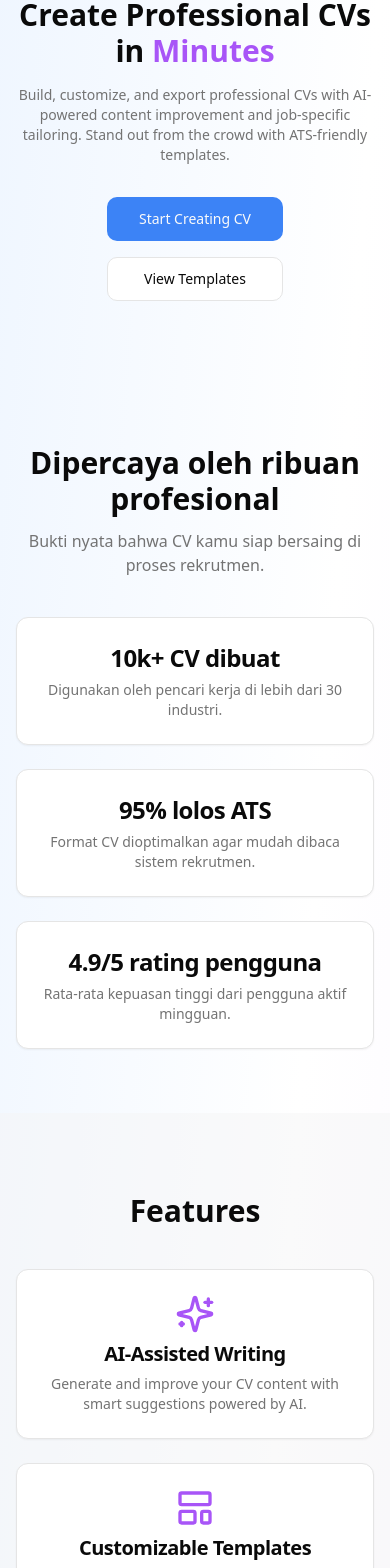
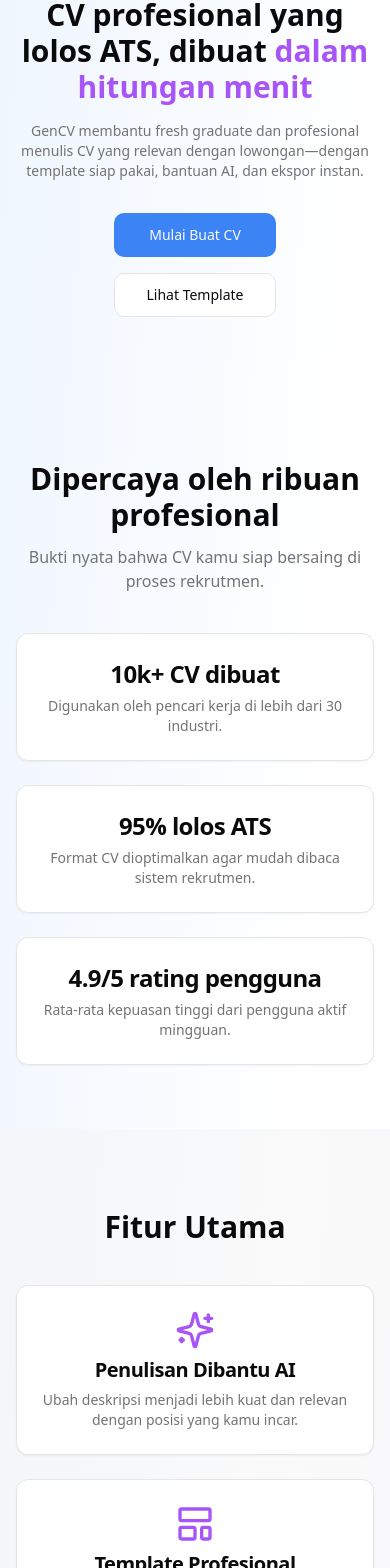
Before and after one commit to Urdemonlord/GenCV, a Next.js app in the folder apps/web/: page / in a window 390 px wide. Shown: the part 160-1728 px from the top of the page. Built offline with nearby package versions, Linux system fonts and the light colour scheme; no server answers.

Commit message:
Update landing page copy variants

```diff
--- a/apps/web/app/components/cta.tsx
+++ b/apps/web/app/components/cta.tsx
@@ -5,17 +5,30 @@ export default function CTA() {
   return (
     <section className="py-20 bg-gradient-to-r from-purple-500 to-indigo-500 text-white">
       <div className="max-w-4xl mx-auto px-4 text-center">
-        <h2 className="text-3xl sm:text-4xl font-bold">Ready to build your CV?</h2>
+        <h2 className="text-3xl sm:text-4xl font-bold">
+          Siap naik level di proses rekrutmen?
+        </h2>
         <p className="mt-4 text-lg">
-          Start creating a professional, job-winning CV in minutes.
+          Buat CV yang lebih rapi, relevan, dan mudah diproses ATS dalam beberapa
+          menit.
         </p>
-        <Button
-          asChild
-          size="lg"
-          className="mt-8 bg-white text-purple-600 hover:bg-gray-100"
-        >
-          <Link href="/builder">Get Started</Link>
-        </Button>
+        <div className="mt-8 flex flex-col sm:flex-row gap-4 justify-center">
+          <Button
+            asChild
+            size="lg"
+            className="bg-white text-purple-600 hover:bg-gray-100"
+          >
+            <Link href="/builder">Buat CV Sekarang</Link>
+          </Button>
+          <Button
+            asChild
+            size="lg"
+            variant="outline"
+            className="border-white text-white hover:bg-white/10"
+          >
+            <Link href="/templates">Lihat Template</Link>
+          </Button>
+        </div>
       </div>
     </section>
   );
--- a/apps/web/app/components/features.tsx
+++ b/apps/web/app/components/features.tsx
@@ -4,27 +4,27 @@ import { Sparkles, LayoutTemplate, FileCheck2, Download } from 'lucide-react';
 const features = [
   {
     icon: Sparkles,
-    title: 'AI-Assisted Writing',
+    title: 'Penulisan Dibantu AI',
     description:
-      'Generate and improve your CV content with smart suggestions powered by AI.',
+      'Ubah deskripsi menjadi lebih kuat dan relevan dengan posisi yang kamu incar.',
   },
   {
     icon: LayoutTemplate,
-    title: 'Customizable Templates',
+    title: 'Template Profesional',
     description:
-      'Choose from professionally designed templates and tailor them to your style.',
+      'Pilih desain modern yang mudah disesuaikan tanpa mengorbankan keterbacaan.',
   },
   {
     icon: FileCheck2,
-    title: 'ATS Friendly',
+    title: 'ATS-Friendly',
     description:
-      'Ensure your CV passes applicant tracking systems with optimized formatting.',
+      'Struktur rapi agar CV mudah dibaca sistem rekrutmen dan rekruter.',
   },
   {
     icon: Download,
-    title: 'Easy Export',
+    title: 'Ekspor Sekali Klik',
     description:
-      'Download your CV in multiple formats ready for job applications.',
+      'Unduh CV siap kirim dalam format yang dibutuhkan untuk melamar.',
   },
 ];
 
@@ -32,7 +32,7 @@ export default function Features() {
   return (
     <section className="py-20 bg-muted/50">
       <div className="max-w-6xl mx-auto px-4">
-        <h2 className="text-3xl sm:text-4xl font-bold text-center">Features</h2>
+        <h2 className="text-3xl sm:text-4xl font-bold text-center">Fitur Utama</h2>
         <div className="mt-10 grid gap-6 sm:grid-cols-2 lg:grid-cols-4">
           {features.map((feature, index) => (
             <Card key={index} className="text-center">
--- a/apps/web/app/components/hero.tsx
+++ b/apps/web/app/components/hero.tsx
@@ -5,17 +5,19 @@ export default function Hero() {
   return (
     <section className="flex flex-col items-center justify-center text-center px-4 py-20">
       <h2 className="text-3xl sm:text-5xl font-bold max-w-2xl mx-auto">
-        Create Professional CVs in <span className="text-purple-500">Minutes</span>
+        CV profesional yang lolos ATS, dibuat{' '}
+        <span className="text-purple-500">dalam hitungan menit</span>
       </h2>
       <p className="mt-4 text-sm sm:text-lg text-muted-foreground max-w-2xl">
-        Build, customize, and export professional CVs with AI-powered content improvement and job-specific tailoring. Stand out from the crowd with ATS-friendly templates.
+        GenCV membantu fresh graduate dan profesional menulis CV yang relevan dengan
+        lowongan—dengan template siap pakai, bantuan AI, dan ekspor instan.
       </p>
       <div className="mt-8 flex flex-col sm:flex-row gap-4">
         <Button asChild size="lg">
-          <Link href="/builder">Start Creating CV</Link>
+          <Link href="/builder">Mulai Buat CV</Link>
         </Button>
         <Button asChild variant="outline" size="lg">
-          <Link href="/templates">View Templates</Link>
+          <Link href="/templates">Lihat Template</Link>
         </Button>
       </div>
     </section>
--- a/apps/web/app/components/process.tsx
+++ b/apps/web/app/components/process.tsx
@@ -3,18 +3,18 @@ import { FileText, Edit3, Send } from 'lucide-react';
 const steps = [
   {
     icon: FileText,
-    title: 'Choose Template',
-    description: 'Select a professional design that suits your industry and style.',
+    title: 'Pilih Template',
+    description: 'Temukan desain yang sesuai dengan bidang dan level kariermu.',
   },
   {
     icon: Edit3,
-    title: 'Customize Content',
-    description: 'Fill in your details and let AI polish your language and format.',
+    title: 'Isi & Perbaiki',
+    description: 'Masukkan data, lalu biarkan AI merapikan bahasa dan struktur.',
   },
   {
     icon: Send,
-    title: 'Download & Apply',
-    description: 'Export your CV and start applying to your dream jobs right away.',
+    title: 'Unduh & Lamar',
+    description: 'Dapatkan CV siap kirim dan mulai melamar hari ini.',
   },
 ];
 
@@ -22,7 +22,7 @@ export default function Process() {
   return (
     <section className="py-20">
       <div className="max-w-6xl mx-auto px-4">
-        <h2 className="text-3xl sm:text-4xl font-bold text-center">How It Works</h2>
+        <h2 className="text-3xl sm:text-4xl font-bold text-center">Cara Kerja</h2>
         <div className="mt-10 grid gap-8 sm:grid-cols-3">
           {steps.map((step, index) => (
             <div key={index} className="text-center">
```
Also changed, not shown: apps/web/app/components/landing-copy.json (added, +110 -0 lines).
